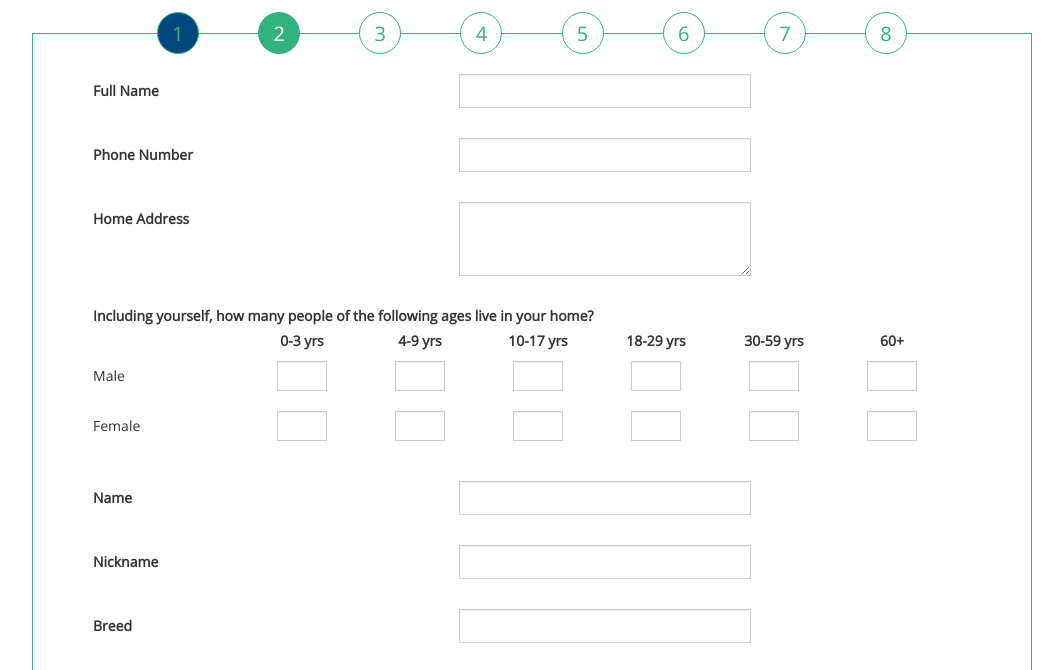
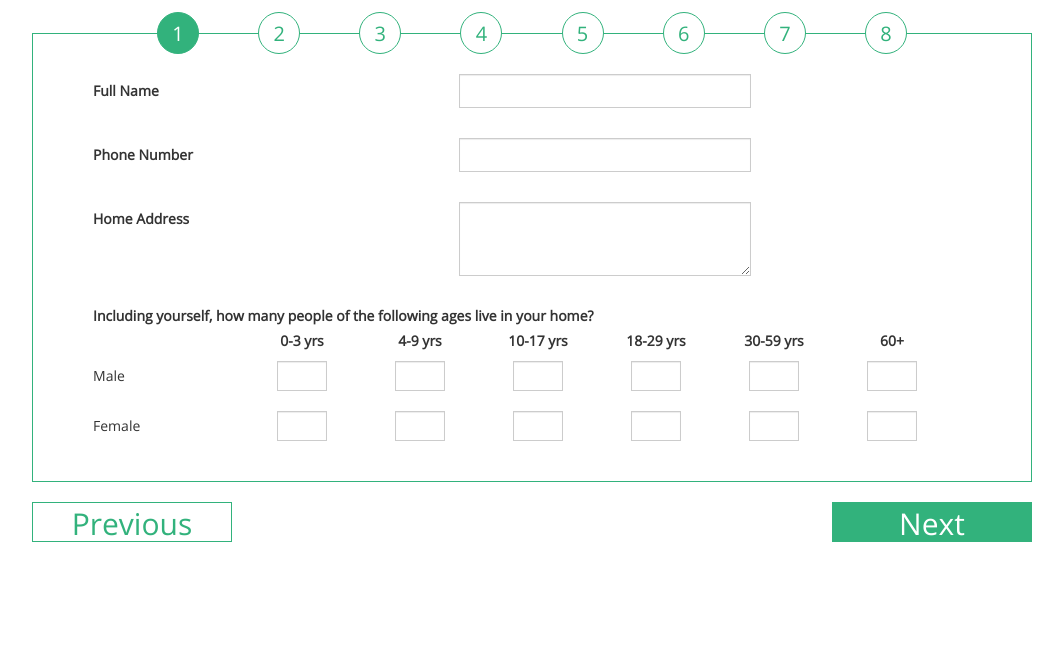
Before and after one commit to ldoubleuz/cmu-hci-capstone-2015-prototype, a plain HTML site: page intake-form/generateFormDemo.html in a window 1280 px wide. Shown: the part 95-765 px from the top of the page, without its empty margins (108-1171 px from the left). Drawn offline with nearby package versions, Linux system fonts and the light colour scheme.

Commit message:
added pagination to form

```diff
--- a/intake-form/generateFormDemo.html
+++ b/intake-form/generateFormDemo.html
@@ -7,7 +7,8 @@
         <meta name="description" content="">
         <meta name="viewport" content="width=device-width, initial-scale=1">
 
-        <link rel="stylesheet" href="https://maxcdn.bootstrapcdn.com/bootstrap/3.3.4/css/bootstrap.min.css">
+        <!--<link rel="stylesheet" href="https://maxcdn.bootstrapcdn.com/bootstrap/3.3.4/css/bootstrap.min.css">-->
+        <link rel="stylesheet" href="css/bootstrap.min.css">
 
         <!-- Latest compiled and minified JavaScript -->
         <!--<script src="https://maxcdn.bootstrapcdn.com/bootstrap/3.3.4/js/bootstrap.min.js"></script>-->
@@ -47,6 +48,7 @@
         </div>
         <script src="js/jquery.min.js"></script>
         <script src="js/generateFormContent.js"></script>
+        <script src="js/pagination.js"></script>
         <script>
         function loadFormJson(callbackFn) {
             var filePath = 'js/dog_form_questions.json';
@@ -62,6 +64,10 @@
             });
         }
 
+        function makeCrumb(index) {
+            return $('<div>').addClass('crumb').text(index);
+        }
+
         window.onload = function() {
             var $container = $("#demo-form");
 
@@ -70,6 +76,28 @@
                 var $formContent = generateFormContent(json);
                 console.log('content:', $formContent);
                 $container.append($formContent);
+
+                var $pages = $container.find('.page');
+
+                // generate appropriate number of breadcrumbs
+                // TODO: figure out why this obliterates the spacing CSS
+                /*var $crumbs = [];
+                for (var i=0; i < $pages.length; i++) {
+                    $crumbs.push(makeCrumb(i+1));
+                }
+
+                var $crumbWrapper = $('#breadcrumbs');
+                $crumbWrapper.find('.crumb').remove();
+                $crumbWrapper.prepend($crumbs);*/
+
+                var $crumbs = $('#breadcrumbs .crumb');
+
+                var $prevButton = $('#buttons .prev-button');
+                var $nextButton = $('#buttons .next-button');
+
+                var pagination = new Pagination(
+                    $pages, $crumbs, $prevButton, $nextButton
+                );
             });
         }
         </script>
--- /dev/null
+++ b/intake-form/js/pagination.js
@@ -0,0 +1,68 @@
+var Pagination = function($pages, $crumbs, $prevButton, $nextButton) {
+    this.$pages = $pages;
+    this.$crumbs = $crumbs;
+    this.$prevButton = $prevButton;
+    this.$nextButton = $nextButton;
+
+    this._currCrumbClass = 'crumb-cur';
+    this._prevCrumbClass = 'crumb-prev';
+    this._nextCrumbClass = 'crumb-next';
+
+    // setup breadcrumb click listeners
+    for (var i=0; i < this.$crumbs.length; i++) {
+        var $crumb = $(this.$crumbs[i]);
+
+        $crumb.click(function(index, showPageFn) {
+            return function() {
+                showPageFn(index);
+            };
+        }(i, this.showPage.bind(this)));
+    }
+
+    this._currIndex = 0;
+    this.showPage(this._currIndex);
+
+    // add listeners to prev/next buttons
+    $prevButton.click(function(){
+        this.showPage(this._currIndex-1);
+        $('body').scrollTop(0);
+    }.bind(this));
+
+    $nextButton.click(function(){
+        this.showPage(this._currIndex+1);
+        $('body').scrollTop(0);
+    }.bind(this));
+
+};
+
+Pagination.prototype.showPage = function(showIndex) {
+    if (!(0 <= showIndex && showIndex < this.$pages.length)) {
+        return;
+    }
+
+    for (var i=0; i < this.$pages.length; i++) {
+        var $page = $(this.$pages[i]);
+        var $crumb = $(this.$crumbs[i]);
+
+        $crumb.removeClass([
+            this._prevCrumbClass, this._nextCrumbClass, this._currCrumbClass
+        ].join(' '));
+
+        var newCrumbClass = '';
+        if (i === showIndex) {
+            $page.show();
+            newCrumbClass = this._currCrumbClass;
+        } else {
+            $page.hide();
+            if (i < showIndex) {
+                newCrumbClass = this._prevCrumbClass;
+            } else {
+                newCrumbClass = this._nextCrumbClass;
+            }
+        }
+        $crumb.addClass(newCrumbClass)
+    }
+    this._currIndex = showIndex;
+
+    // TODO: enable/disable prev/next buttons accordingly to new index
+};
```
